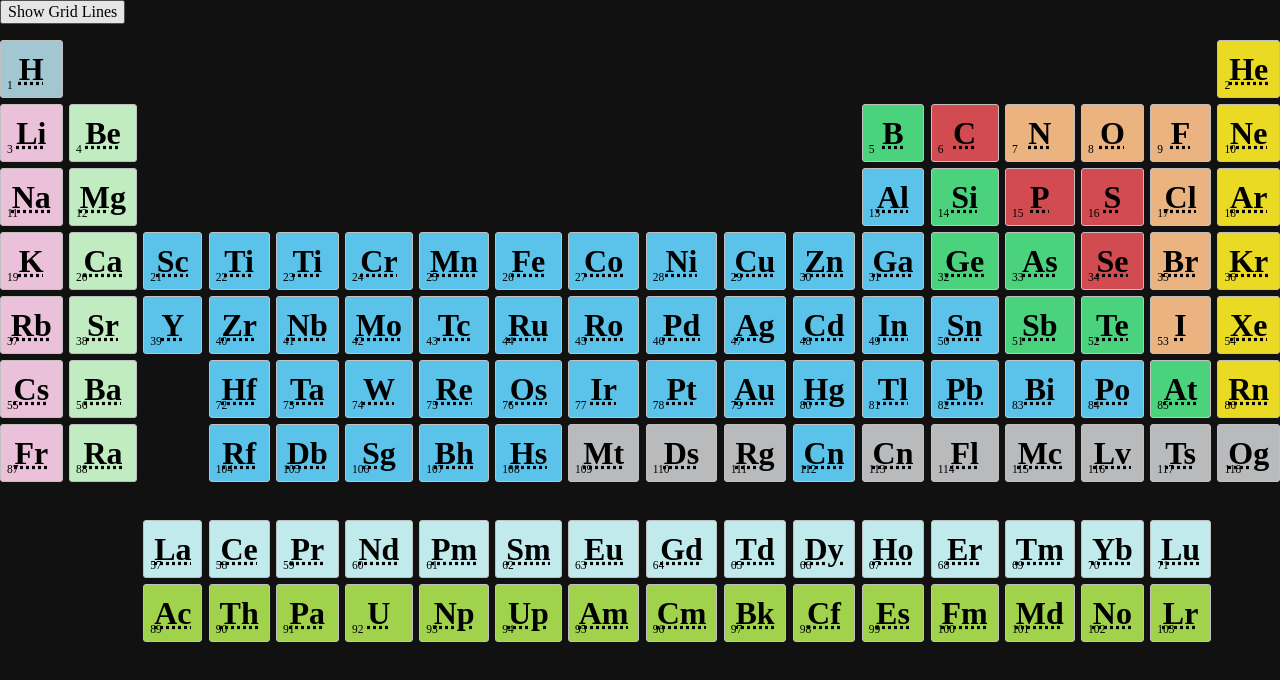
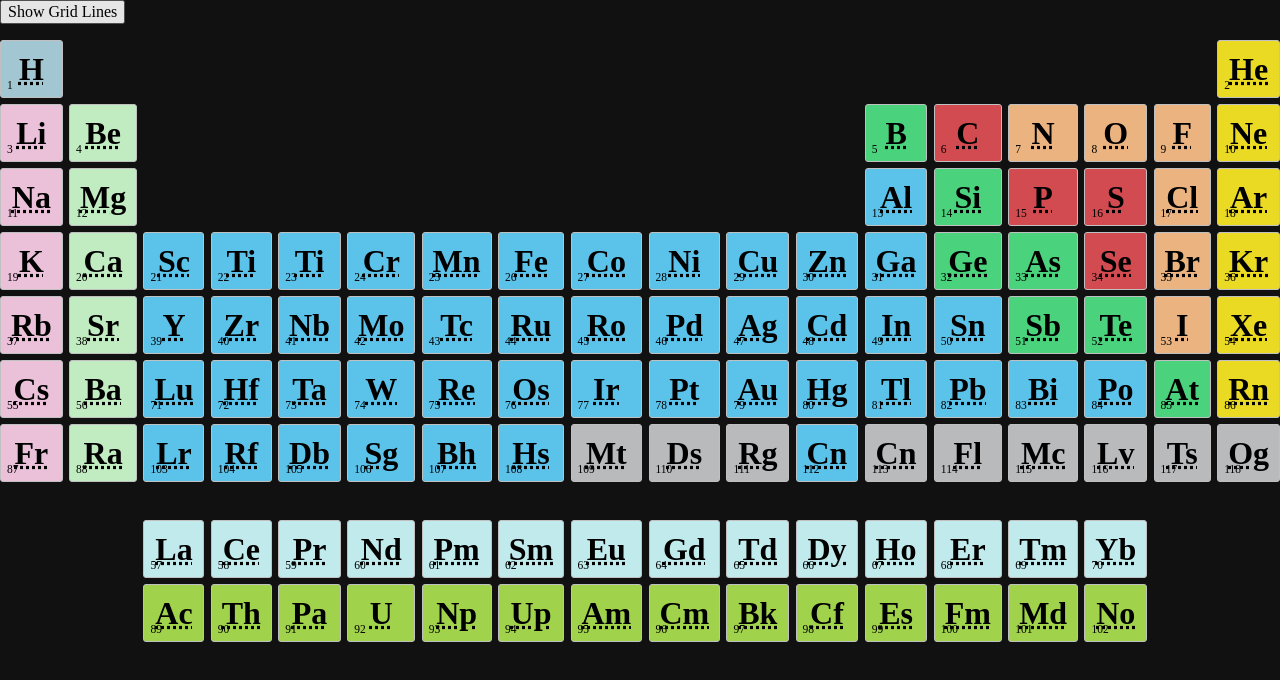
Before and after one commit to shahzadnaeem/periodic-table, a website built with Parcel: page index.html in a window 1280 px wide. Built offline with nearby package versions, Linux system fonts and the light colour scheme; a web font is replaced by a local one.

Commit message:
This is better it seems

```diff
--- a/css/app.css
+++ b/css/app.css
@@ -1,17 +1,19 @@
 @font-face {
   font-family: Phenomena;
-    src:url(https://s3-us-west-2.amazonaws.com/s.cdpn.io/4273/Phenomena-Regular.otf);
+  src: url(https://s3-us-west-2.amazonaws.com/s.cdpn.io/4273/Phenomena-Regular.otf);
   font-weight: normal;
 }
 
 @font-face {
   font-family: Phenomena;
-    src:url(https://s3-us-west-2.amazonaws.com/s.cdpn.io/4273/Phenomena-Bold.otf);
+  src: url(https://s3-us-west-2.amazonaws.com/s.cdpn.io/4273/Phenomena-Bold.otf);
   font-weight: bold;
 }
+
 * {
   box-sizing: border-box;
 }
+
 body {
   font-family: Phenomena, script;
   margin: 5vw;
@@ -19,13 +21,15 @@
   color: #000;
   counter-reset: element;
 }
+
 .periodic-table {
   display: grid;
   grid-column-gap: .5vw;
   grid-row-gap: .5vw;
   padding-left: 0;
 }
-  .periodic-table > li {
+
+.periodic-table>li {
   display: flex;
   position: relative;
   justify-content: center;
@@ -36,7 +40,8 @@
   border: 1px double silver;
   font-weight: bold;
 }
-  .periodic-table > li:before {
+
+.periodic-table>li:before {
   counter-increment: element;
   content: counter(element);
   position: absolute;
@@ -45,12 +50,15 @@
   font-size: .9vw;
   font-weight: lighter;
 }
-  .periodic-table > li abbr {
+
+.periodic-table>li abbr {
   font-size: 2.5vw;
 }
+
 #helium {
   grid-column-start: 18;
 }
+
 #boron, #aluminium {
   grid-column-start: 13;
 }
@@ -58,49 +66,71 @@
 #hafnium, #rutherfordium {
   grid-column-start: 4;
 }
-  #lanthanum, #actinium {
+
+#lanthanum, #actinium, #lutetium, #lawrencium {
   grid-column-start: 3;
 }
-  .periodic-table > li:nth-child(n+57):nth-last-child(n+48) {
+
+#lutetium {
+  grid-row-start: 6;
+}
+
+#lawrencium {
+  grid-row-start: 7;
+}
+
+.periodic-table>li:nth-child(n+57):nth-last-child(n+48) {
   grid-row-start: 8;
 }
-  .periodic-table > li:nth-child(n+89):nth-last-child(n+16) {
+
+.periodic-table>li:nth-child(n+89):nth-last-child(n+16) {
   grid-row-start: 9;
 }
+
 .periodic-table:before {
   display: block;
   content: '';
   grid-row: 8 / 10;
   grid-column: 1 / 4;
 }
+
 .periodic-table .noble-gas {
   background: rgb(234, 218, 36);
 }
+
 .periodic-table .diatomic-nonmetal {
   background: rgb(234, 179, 127);
 }
+
 .periodic-table .alkali {
   background: hsl(326, 52%, 84%);
 }
+
 .periodic-table .hydrogen {
   background: rgb(163, 199, 210);
 }
+
 .periodic-table .alkaline {
   background: hsl(120, 52%, 84%);
 }
+
 .periodic-table .unknown {
   background: hsl(210, 2%, 73%);
 }
+
 .periodic-table .lanthanide {
   background: hsl(183, 54%, 84%);
   margin-top: 2rem;
 }
+
 .periodic-table .actinide {
   background: hsl(82, 60%, 56%);
 }
+
 .periodic-table .metalloid {
   background: hsl(142, 60%, 56%);
 }
+
 .periodic-table .polyatomic-non-metal {
   background: hsl(358, 60%, 56%);
 }
@@ -109,44 +139,56 @@
   #helium, #boron, #aluminium, #cerium, #thorium {
     grid-column-start: auto;
   }
+
   .periodic-table {
     grid-template-columns: 1fr 1fr 1fr;
   }
-    .periodic-table > li abbr {
+
+  .periodic-table>li abbr {
     font-size: 0;
   }
-    .periodic-table > li {
+
+  .periodic-table>li {
     padding: 1rem;
   }
-    .periodic-table > li abbr:after {
+
+  .periodic-table>li abbr:after {
     content: attr(title);
     font-size: 2rem;
   }
-    .periodic-table > li:before {
+
+  .periodic-table>li:before {
     font-size: 1rem;
   }
-    .periodic-table > li:nth-child(n+58):nth-last-child(n+48) {
+
+  .periodic-table>li:nth-child(n+57):nth-last-child(n+48) {
     grid-row-start: auto !important;
   }
-    .periodic-table > li:nth-child(n+90):nth-last-child(n+16) {
+
+  .periodic-table>li:nth-child(n+89):nth-last-child(n+16) {
     grid-row-start: auto !important;
   }
+
   .periodic-table:before {
     display: none !important;
   }
 }
+
 @media all and (max-width: 750px) {
   body {
     margin: 2vw;
   }
+
   .periodic-table {
     grid-template-columns: 1fr 1fr;
   }
-    .periodic-table > li {
+
+  .periodic-table>li {
     height: auto;
     font-size: 3vw;
   }
 }
+
 @media all and (max-width: 550px) {
   .periodic-table {
     grid-template-columns: 1fr;
--- a/index.html
+++ b/index.html
@@ -238,7 +238,7 @@
     <li class="lanthanide">
       <abbr title="Ytterbium">Yb</abbr>
     </li>
-    <li class="lanthanide">
+    <li id="lutetium">
       <abbr title="Lutetium">Lu</abbr>
     </li>
     <li id="hafnium">
@@ -295,7 +295,7 @@
     <li id="actinium" class="actinide">
       <abbr title="Actinium">Ac</abbr>
     </li>
-    <li class="actinide" id="thorium">
+    <li class="actinide">
       <abbr title="Thorium">Th</abbr>
     </li>
     <li class="actinide">
@@ -334,7 +334,7 @@
     <li class="actinide">
       <abbr title="Nobelium">No</abbr>
     </li>
-    <li class="actinide">
+    <li id="lawrencium">
       <abbr title="Lawrencium">Lr</abbr>
     </li>
     <li id="rutherfordium">
```
Lines whose indentation alone changed are shown as unchanged.
